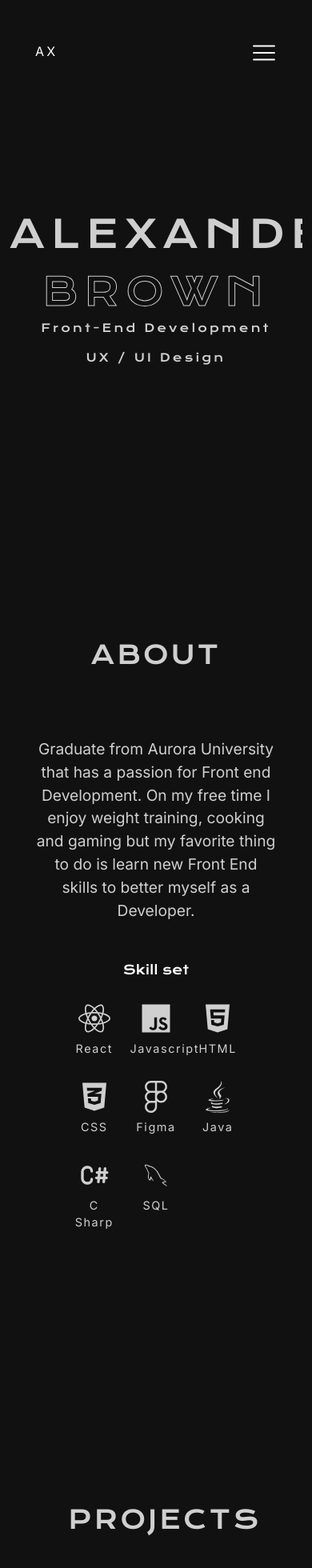
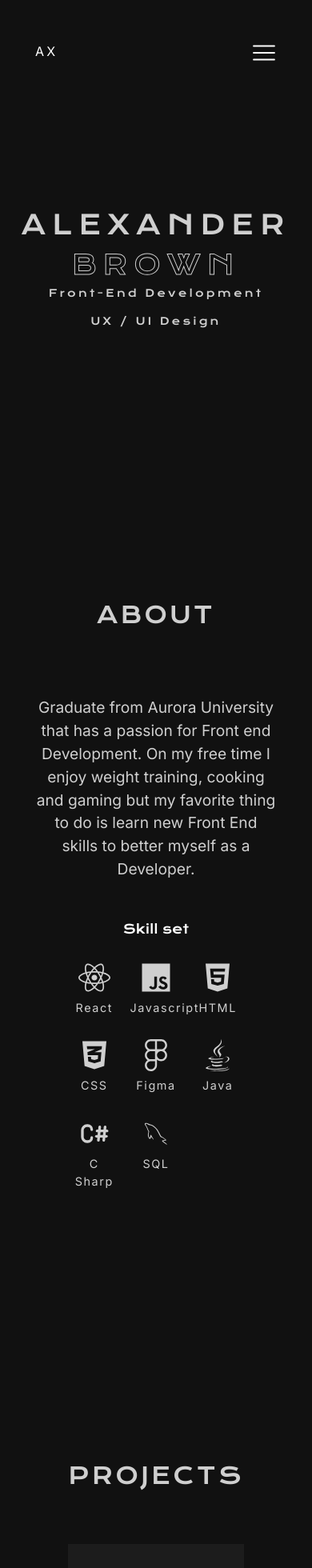
Before and after one commit to AxAnder0095/personalwebsite, a React (Vite) app: page / in a window 390 px wide. Shown: the top 1960 px of the page at 80% size. Built offline with nearby package versions, Linux system fonts and the light colour scheme.

Commit message:
fixed mobile sizing

```diff
--- a/src/views/Home2.jsx
+++ b/src/views/Home2.jsx
@@ -183,7 +183,7 @@ function Home2() {
                                       <Link to={'https://www.linkedin.com/in/alexander-brown-543337216/'} className={'home2-footer-link'}>Linkedin</Link>
                                   </div>
                                   <div className={'right-side-footer'}>
-                                      <h5>Contact</h5>
+                                      <p className={'footer-title'}>Contact</p>
                                       <p className={'home2-footer-contact'}>balexander310@yahoo.com</p>
                                       <p className={'home2-footer-contact'}>1-630-870-5787</p>
                                   </div>
--- a/src/views/Home2Styles.css
+++ b/src/views/Home2Styles.css
@@ -356,10 +356,13 @@
     grid-template-columns: 1fr;
   }
   .first-name {
-    font-size: 3rem;
+    font-size: 2.1rem;
   }
   .last-name {
-    font-size: 3rem;
+    font-size: 2.1rem;
+  }
+  .sub-text {
+    font-size: 0.8rem;
   }
   .home2-footer-content {
     width: 70%;
@@ -406,6 +409,12 @@
     border-radius: 10px;
     text-align: center;
   }
+  .home2-about-title {
+    font-size: 1.8rem;
+  }
+  .home2-projects-title {
+    font-size: 1.8rem;
+  }
 }
 
 /*# sourceMappingURL=Home2Styles.css.map */
--- a/src/views/Home2Styles.sass
+++ b/src/views/Home2Styles.sass
@@ -328,10 +328,13 @@ $large-desktop: 1400px
     grid-template-columns: 1fr
 
   .first-name
-    font-size: 3rem
+    font-size: 2.1rem
 
   .last-name
-    font-size: 3rem
+    font-size: 2.1rem
+
+  .sub-text
+    font-size: 0.8rem
 
   .home2-footer-content
     width: 70%
@@ -377,3 +380,9 @@ $large-desktop: 1400px
     padding: 2rem
     border-radius: 10px
     text-align: center
+
+  .home2-about-title
+    font-size: 1.8rem
+
+  .home2-projects-title
+    font-size: 1.8rem
```
Also changed, not shown: 1 other file (tests, documents, lock files or other folders).
